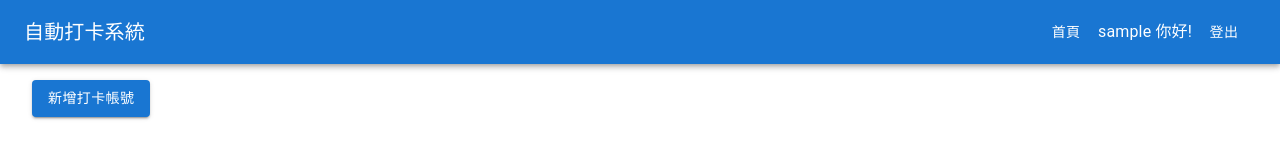
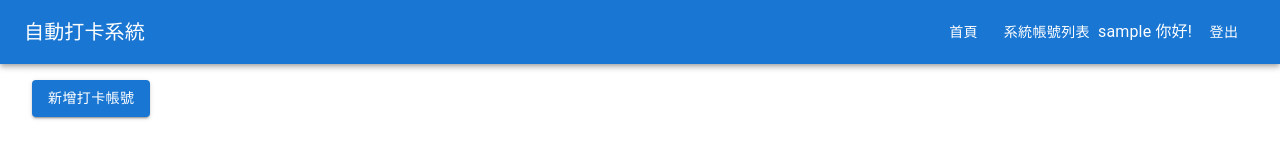
Before and after one commit to bohan1109/auto_check_in, a React (Create React App) app in the folder application_server/: page /home in a window 1280 px wide. Shown: the top 148 px of the page. Built offline with nearby package versions, Linux system fonts and the light colour scheme; no server answers; sample sign-in values are in the browser's storage.

Commit message:
Implement role admin visibility in Homepage AppBar component

```diff
--- a/application_server/src/pages/Home.tsx
+++ b/application_server/src/pages/Home.tsx
@@ -35,6 +35,7 @@ const HomePage: React.FC = () => {
     const [formTitle, setFormTitle] = React.useState('')
     const username = localStorage.getItem("username") || "使用者"
     const jwtToken = localStorage.getItem("jwtToken")
+    const role = localStorage.getItem("role")!
     const config = {
         headers: {
             Authorization: `Bearer ${jwtToken}`
@@ -188,7 +189,7 @@ const HomePage: React.FC = () => {
     return (
         <>
             <Snackbar severity={snackbarSeverity} open={snackbarOpen} description={snackDescription} handleClose={handleSnackbarClose} />
-            <AppBar title='自動打卡系統' onLogout={onLogout} username={username}/>
+            {role==="admin"&&<AppBar title='自動打卡系統' onLogout={onLogout} username={username} role={role}/>}
             <FormDialog
                 title={formTitle}
                 open={formDialogOpen}
```
